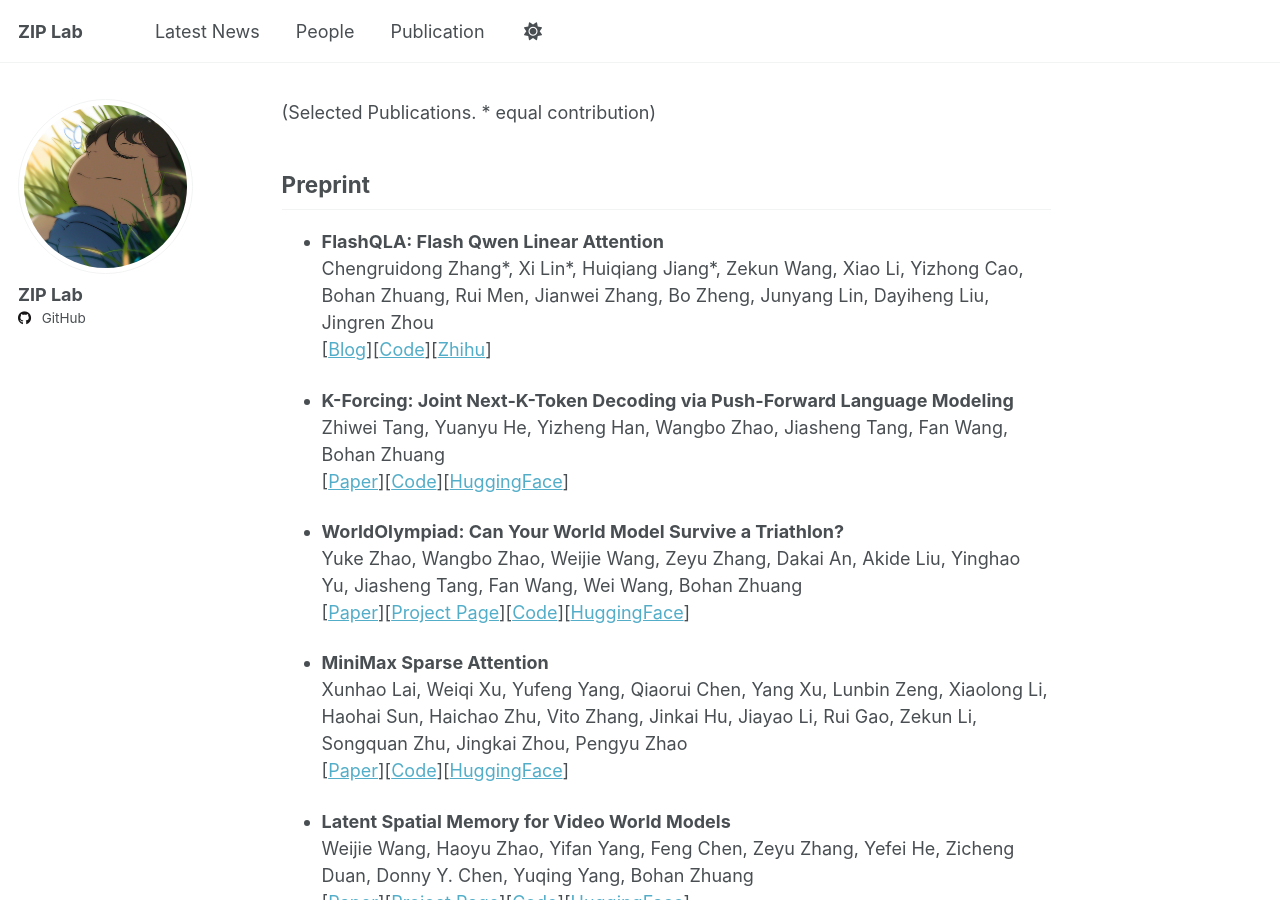
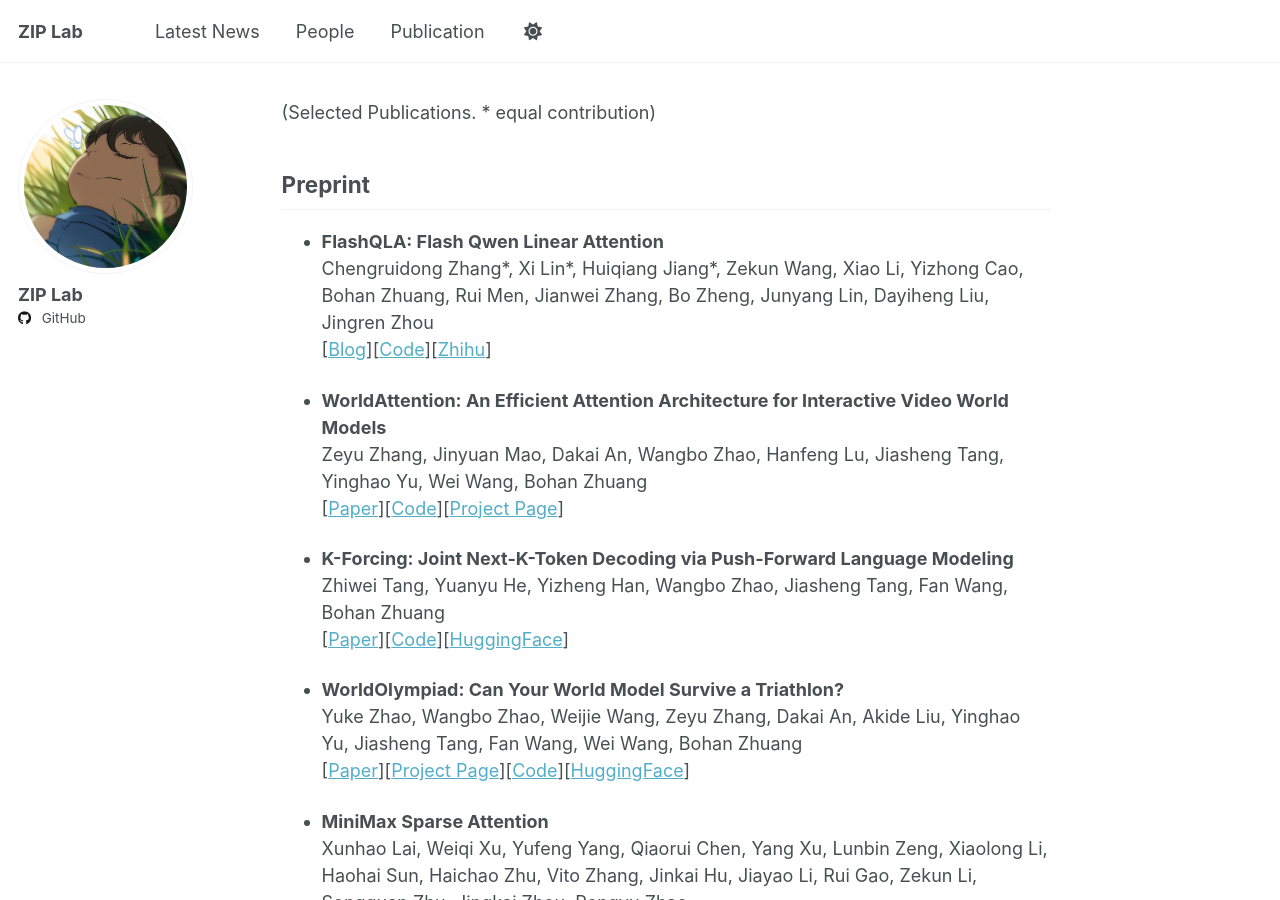
Before and after one commit to ziplab/ziplab.github.io, a Jekyll site: the page built from _pages/publication.md, in a window 1280 px wide and 900 px high. Built offline with Jekyll 4.4.1, drawn with Linux system fonts in a browser that asks for light colours.

Commit message:
Update publication.md

```diff
--- a/_pages/publication.md
+++ b/_pages/publication.md
@@ -10,6 +10,11 @@ author_profile: true
 - **FlashQLA: Flash Qwen Linear Attention**
 Chengruidong Zhang\*, Xi Lin\*, Huiqiang Jiang\*, Zekun Wang, Xiao Li, Yizhong Cao, Bohan Zhuang, Rui Men, Jianwei Zhang, Bo Zheng, Junyang Lin, Dayiheng Liu, Jingren Zhou
 \[[Blog](https://qwen.ai/blog?id=flashqla)\]\[[Code](https://github.com/QwenLM/FlashQLA)\]\[[Zhihu](https://zhuanlan.zhihu.com/p/2032257808285028740)\]
+
+
+- **WorldAttention: An Efficient Attention Architecture for Interactive Video World Models**
+Zeyu Zhang, Jinyuan Mao, Dakai An, Wangbo Zhao, Hanfeng Lu, Jiasheng Tang, Yinghao Yu, Wei Wang, Bohan Zhuang
+\[[Paper](https://arxiv.org/abs/2609.34606)\]\[[Code](https://github.com/alibaba-damo-academy/WorldAttention)\]\[[Project Page](https://alibaba-damo-academy.github.io/WorldAttention/)\]
 
 
 - **K-Forcing: Joint Next-K-Token Decoding via Push-Forward Language Modeling**
```
